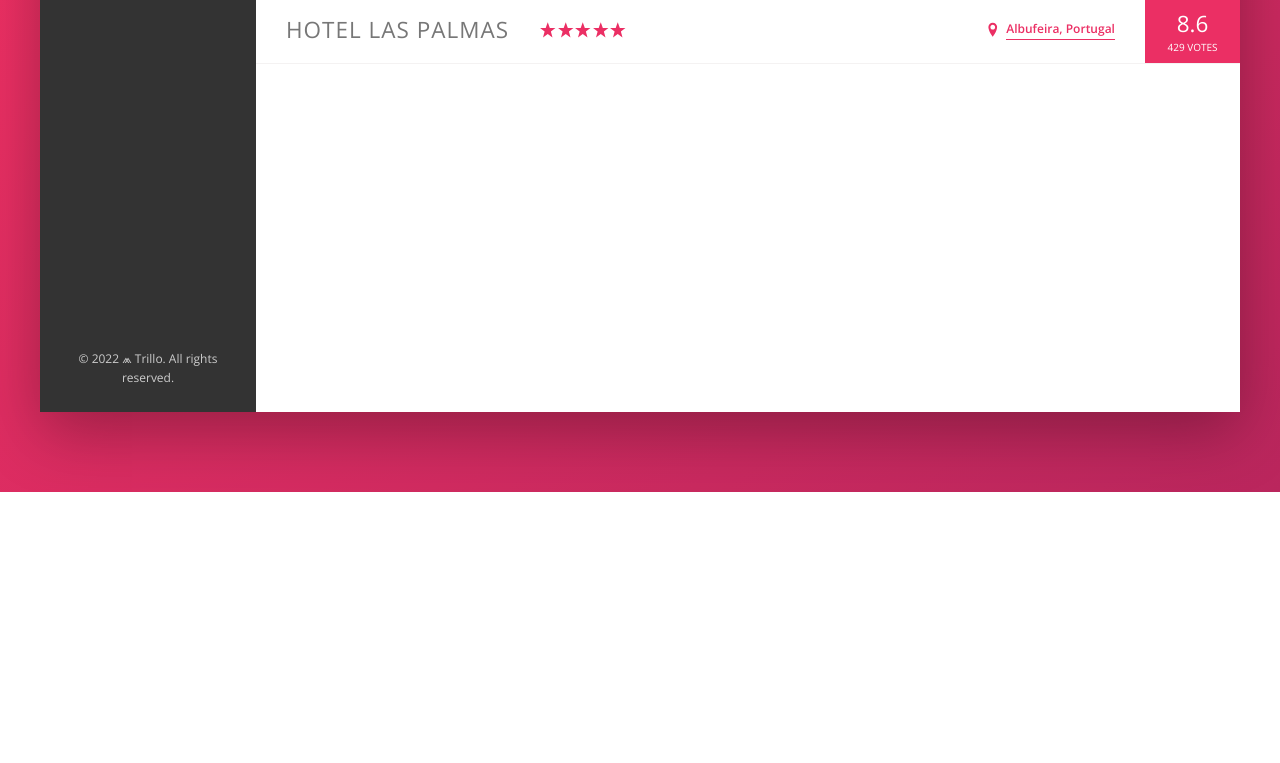
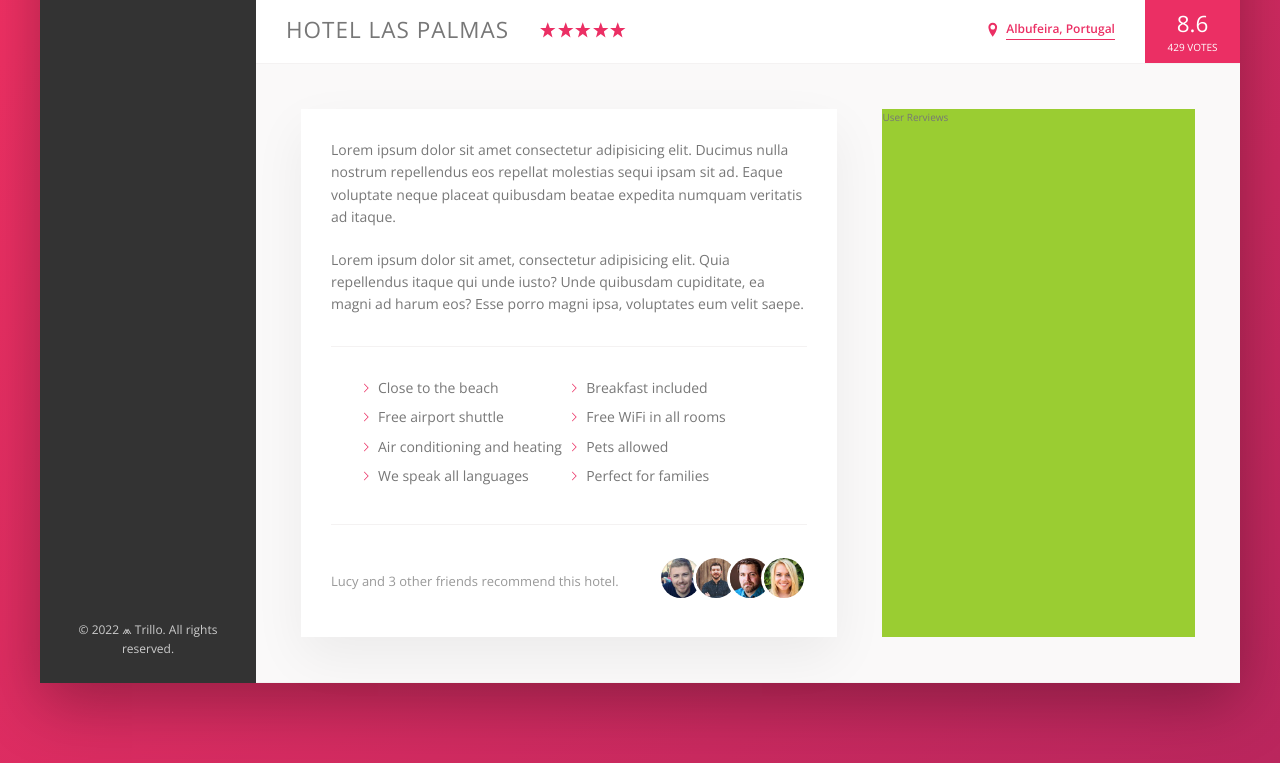
Before and after one commit to shaneiadt/Trillo, a website: page index.html in a window 1280 px wide. Shown: the part 538-1301 px from the top of the page. Before the commit the page ends 1030 px from the top, so only its background shows below. Drawn offline with nearby package versions, Linux system fonts and the light colour scheme.

Commit message:
description block

```diff
--- a/index.html
+++ b/index.html
@@ -91,7 +91,9 @@
             </li>
           </ul>
 
-          <div class="legal">&copy; 2022 &andand; Trillo. All rights reserved.</div>
+          <div class="legal">
+            &copy; 2022 &andand; Trillo. All rights reserved.
+          </div>
         </nav>
         <main class="hotel-view">
           <div class="gallery">
@@ -147,6 +149,60 @@
               <div class="overview__rating-count">429 votes</div>
             </div>
           </div>
+          <div class="detail">
+            <div class="description">
+              <p class="paragraph">
+                Lorem ipsum dolor sit amet consectetur adipisicing elit. Ducimus
+                nulla nostrum repellendus eos repellat molestias sequi ipsam sit
+                ad. Eaque voluptate neque placeat quibusdam beatae expedita
+                numquam veritatis ad itaque.
+              </p>
+              <p class="paragraph">
+                Lorem ipsum dolor sit amet, consectetur adipisicing elit. Quia
+                repellendus itaque qui unde iusto? Unde quibusdam cupiditate, ea
+                magni ad harum eos? Esse porro magni ipsa, voluptates eum velit
+                saepe.
+              </p>
+              <ul class="list">
+                <li class="list__item">Close to the beach</li>
+                <li class="list__item">Breakfast included</li>
+                <li class="list__item">Free airport shuttle</li>
+                <li class="list__item">Free WiFi in all rooms</li>
+                <li class="list__item">Air conditioning and heating</li>
+                <li class="list__item">Pets allowed</li>
+                <li class="list__item">We speak all languages</li>
+                <li class="list__item">Perfect for families</li>
+              </ul>
+              <div class="recommend">
+                <p class="recommend__count">
+                  Lucy and 3 other friends recommend this hotel.
+                </p>
+                <div class="recommend__friends">
+                  <img
+                    src="/img/user-3.jpg"
+                    alt="Friend 1"
+                    class="recommend__photo"
+                  />
+                  <img
+                    src="/img/user-4.jpg"
+                    alt="Friend 2"
+                    class="recommend__photo"
+                  />
+                  <img
+                    src="/img/user-5.jpg"
+                    alt="Friend 3"
+                    class="recommend__photo"
+                  />
+                  <img
+                    src="/img/user-6.jpg"
+                    alt="Friend 4"
+                    class="recommend__photo"
+                  />
+                </div>
+              </div>
+            </div>
+            <div class="user-reviews">User Rerviews</div>
+          </div>
         </main>
       </div>
     </div>
--- a/sass/_base.scss
+++ b/sass/_base.scss
@@ -11,6 +11,10 @@
   --color-grey-dark-1: #333;
   --color-grey-dark-2: #777;
   --color-grey-dark-3: #999;
+
+  --line: 1px solid var(--color-grey-light-2);
+
+  --shadow-light: 0 2rem 5rem rgba(0, 0, 0, 0.06);
 }
 
 * {
--- a/sass/_components.scss
+++ b/sass/_components.scss
@@ -187,7 +187,7 @@
 .overview {
   display: flex;
   align-items: center;
-  border-bottom: 1px solid var(--color-grey-light-2);
+  border-bottom: var(--line);
 
   &__heading {
     font-size: 2.25rem;
@@ -216,7 +216,7 @@
   }
 
   &__icon-location {
-    margin-right: .5rem;
+    margin-right: 0.5rem;
   }
 
   &__rating {
@@ -282,3 +282,67 @@
     box-shadow: none;
   }
 }
+
+.paragraph:not(:last-of-type) {
+  margin-bottom: 2rem;
+}
+
+.list {
+  list-style: none;
+  margin: 3rem 0;
+  padding: 3rem;
+  border-top: var(--line);
+  border-bottom: var(--line);
+
+  display: flex;
+  flex-wrap: wrap;
+
+  &__item {
+    flex: 0 0 50%;
+    margin-bottom: 0.7rem;
+  }
+
+  &__item::before {
+    content: "";
+    display: inline-block;
+    height: 1rem;
+    width: 1rem;
+    margin-right: 0.7rem;
+
+    // background-image: url(../img/chevron-thin-right.svg);
+    // background-size: cover;
+
+    background-color: var(--color-primary);
+    -webkit-mask-image: url(../img/chevron-thin-right.svg);
+    -webkit-mask-size: cover;
+    mask-image: url(../img/chevron-thin-right.svg);
+    mask-size: cover;
+  }
+}
+
+.recommend {
+  font-size: 1.3rem;
+  color: var(--color-grey-dark-3);
+
+  display: flex;
+  align-items: center;
+
+  &__count {
+    margin-right: auto;
+  }
+
+  &__friends {
+  }
+
+  &__photo {
+    height: 4rem;
+    width: 4rem;
+    border-radius: 50%;
+    box-sizing: content-box;
+    border: 3px solid #fff;
+
+    &:not(:last-child) {
+      margin-right: -1.5rem;
+    }
+  }
+}
--- a/sass/_layout.scss
+++ b/sass/_layout.scss
@@ -10,9 +10,8 @@
 .header {
   height: 7rem;
   background-color: #fff;
-    border-bottom: 1px solid var(--color-grey-light-2);
+  border-bottom: var(--line);
   font-size: 1.4rem;
-
   display: flex;
   justify-content: space-between;
   align-items: center;
@@ -33,7 +32,26 @@
 
 .hotel-view {
   background-color: #fff;
-    height: 80rem;
-
   flex: 1;
 }
+
+.detail {
+  display: flex;
+  padding: 4.5rem;
+  background-color: var(--color-grey-light-1);
+  border-bottom: var(--line);
+}
+
+.description {
+  font-size: 1.4rem;
+  background-color: #fff;
+  flex: 0 0 60%;
+  margin-right: 4.5rem;
+  box-shadow: var(--shadow-light);
+  padding: 3rem;
+}
+
+.user-reviews {
+  background-color: yellowgreen;
+  flex: 1;
+}
```
Also changed, not shown: css/style.css. Lines whose indentation alone changed are shown as unchanged.
